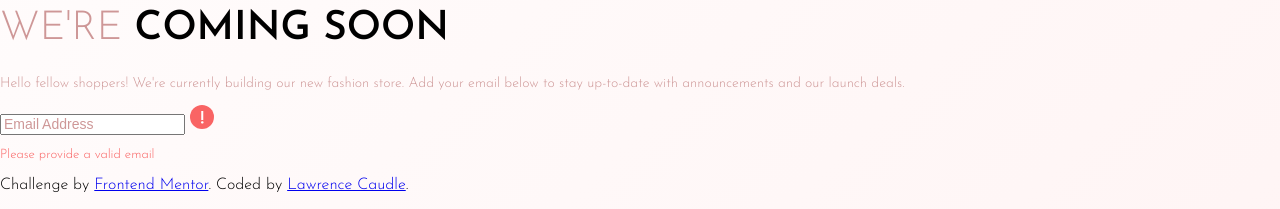
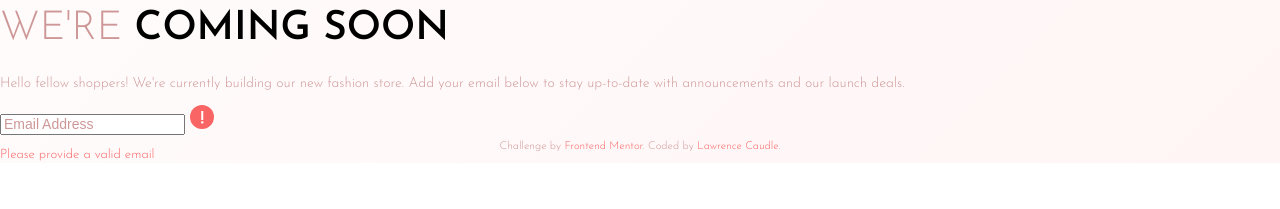
Before and after one commit to ltc870/baseapparelcomingsoon, a website: page src/index.html in a window 1280 px wide. Shown: the part 822-1031 px from the top of the page. After the commit the page ends 985 px from the top, so only its background shows below. Drawn offline with Linux system fonts and the light colour scheme.

Commit message:
added styles to _footer.scss

```diff
--- a/src/scss/layout/_footer.scss
+++ b/src/scss/layout/_footer.scss
@@ -0,0 +1,25 @@
+.footer {
+    margin-bottom: 2em;
+}
+
+.attribution {
+    font-size: 11px;
+    text-align: center;
+    color: hsl(0, 36%, 70%);
+    font-family: "Josefin Sans", sans-serif;
+}
+
+.attribution a {
+    color: #f96464;
+    text-decoration: none;
+}
+
+@media (min-width: 700px) {
+    .footer {
+        margin-bottom: 0;
+    }
+
+    .attribution {
+        margin-top: -3em;
+    }
+}
```
Also changed, not shown: src/styles.css, 1 other file.
